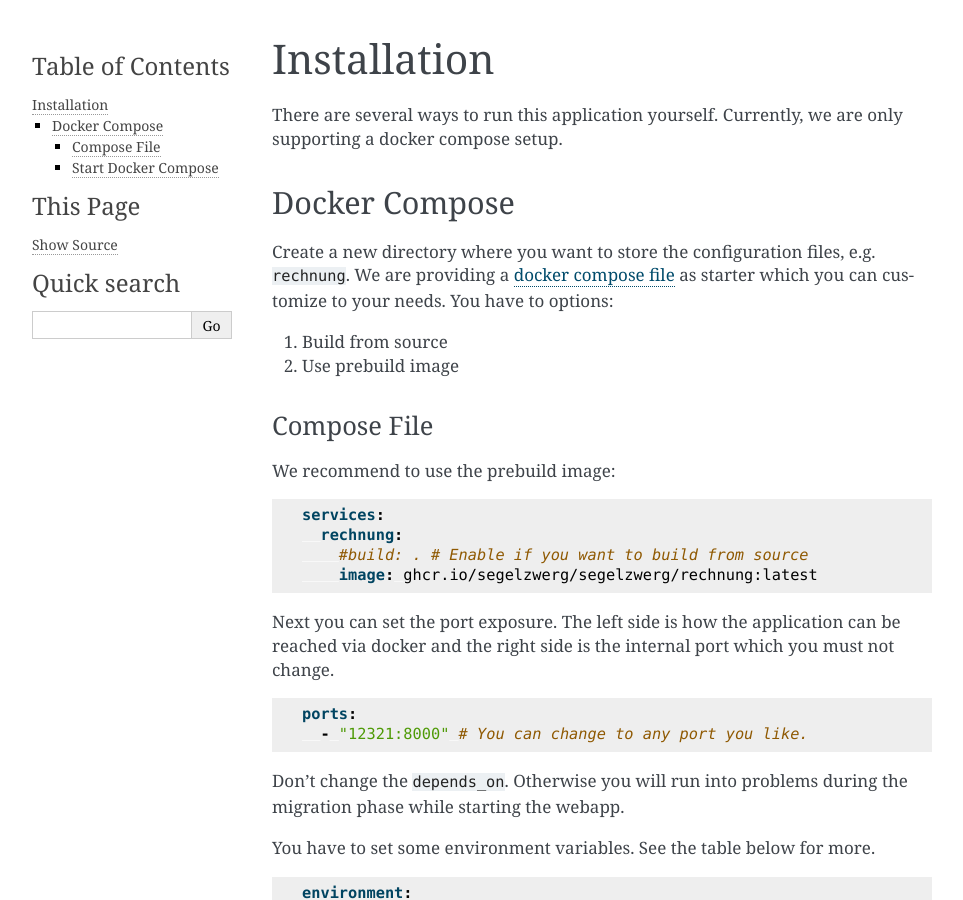
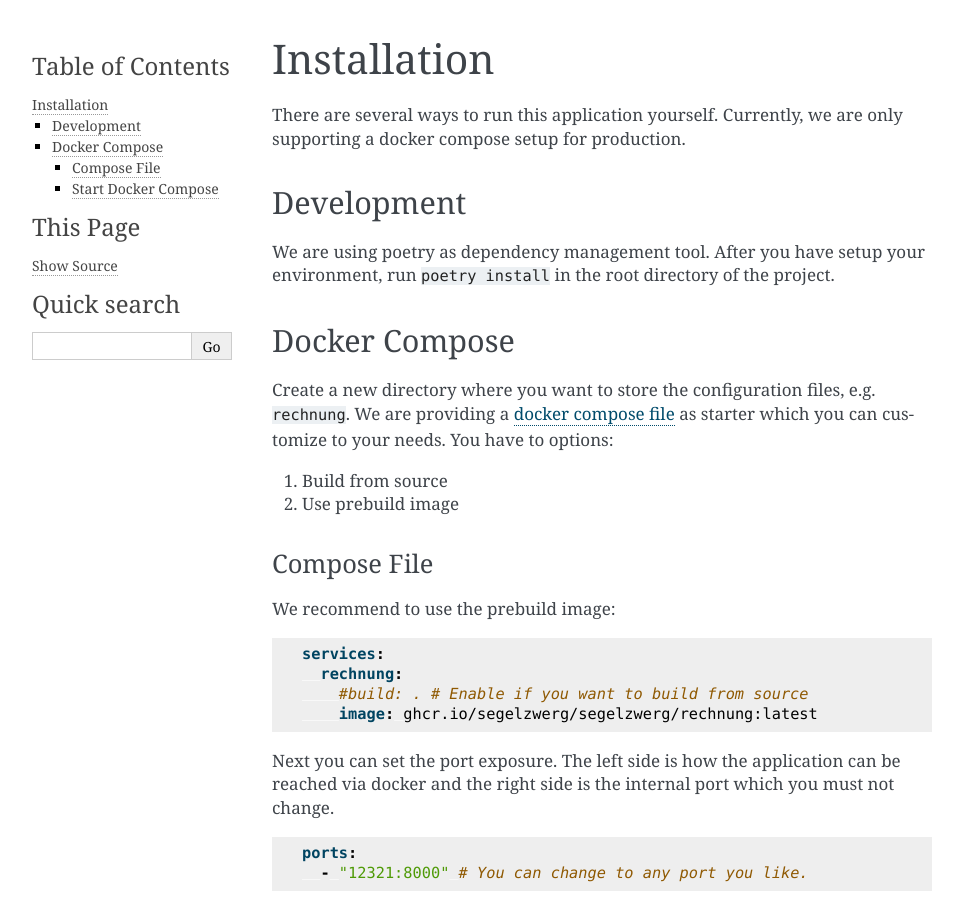
Before and after one commit to Segelzwerg/Rechnung, a Sphinx documentation site: the page built from docs/usage/installation.rst, in a window 1280 px wide and 900 px high. Shown: the whole window, without its empty margins (148-1111 px from the left). Built offline with Sphinx 7.4.7, drawn with Linux system fonts in a browser that asks for light colours.

Commit message:
ADD: development section
Signed-off-by: Segelzwerg <25705862+Segelzwerg@users.noreply.github.com>

```diff
--- a/docs/usage/installation.rst
+++ b/docs/usage/installation.rst
@@ -2,7 +2,14 @@
 Installation
 ============
 
-There are several ways to run this application yourself. Currently, we are only supporting a docker compose setup.
+There are several ways to run this application yourself. Currently, we are only supporting a docker compose setup for
+production.
+
+Development
+===========
+
+We are using poetry as dependency management tool. After you have setup your environment, run ``poetry install`` in
+the root directory of the project.
 
 Docker Compose
 ==============
```
